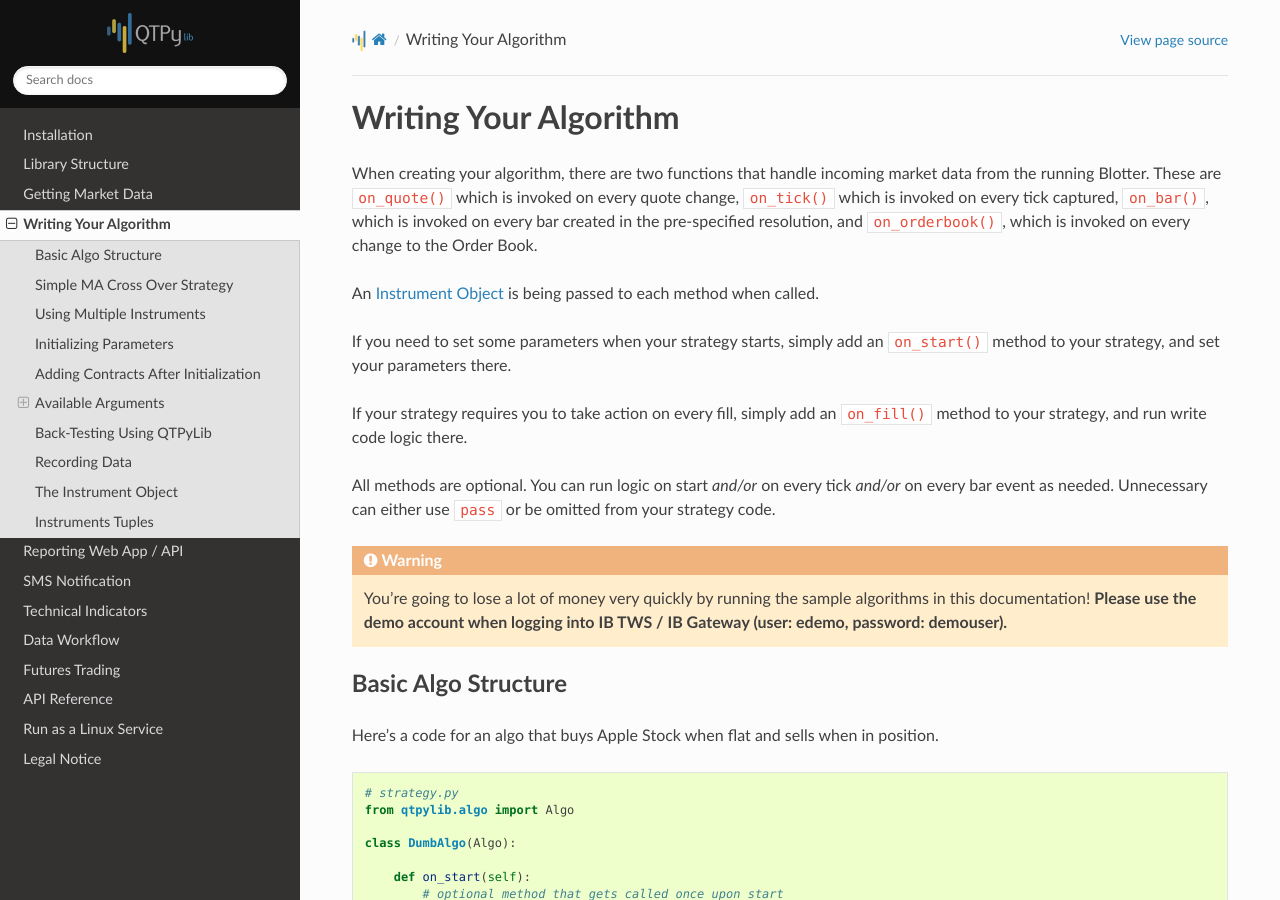
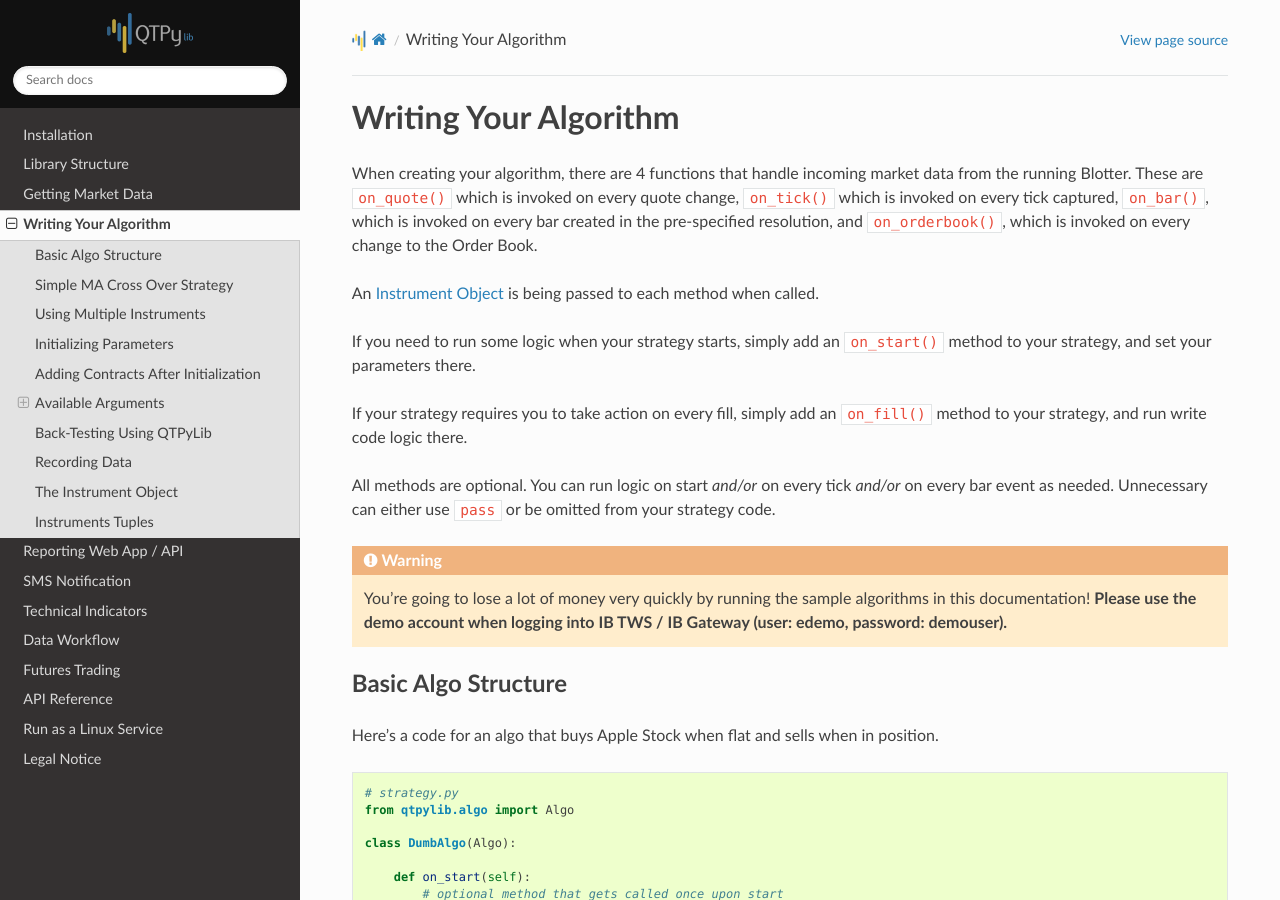
Before and after one commit to ranaroussi/qtpylib, a Sphinx documentation site: the page built from docs/source/algo.rst, in a window 1280 px wide and 900 px high. Built offline with Sphinx 7.4.7 and the Read the Docs theme 2.0.0, drawn with Linux system fonts in a browser that asks for light colours; some of the changed text lies outside the part shown.

Commit message:
fixed some typos

```diff
--- a/docs/source/algo.rst
+++ b/docs/source/algo.rst
@@ -1,7 +1,7 @@
 Writing Your Algorithm
 ======================
 
-When creating your algorithm, there are two functions that handle
+When creating your algorithm, there are 4 functions that handle
 incoming market data from the running Blotter. These are
 ``on_quote()`` which is invoked on every quote change,
 ``on_tick()`` which is invoked on every tick captured,
@@ -10,7 +10,7 @@
 
 An `Instrument Object <./api_instrument.html>`_ is being passed to each method when called.
 
-If you need to set some parameters when your strategy starts,
+If you need to run some logic when your strategy starts,
 simply add an ``on_start()`` method to your strategy, and set
 your parameters there.
 
--- a/docs/source/blotter.rst
+++ b/docs/source/blotter.rst
@@ -108,7 +108,7 @@
 Available Arguments
 ~~~~~~~~~~~~~~~~~~~
 
-Below are all the parameters that can either be set via the ``Blotter()`` initilizer
+Below are all the parameters that can either be set via the ``Blotter()`` initializer
 or via CLI:
 
 - ``--symbols`` CSV database of IB contracts for market data fetching (default: ``./symbols.csv``)
@@ -124,7 +124,6 @@
 - ``--dbpass`` MySQL server password (default: ``None``)
 - ``--dbskip`` [flag] Skip MySQL logging of market data (default: ``False``)
 - ``--orderbook`` [flag] Tells the blotter to fetch and stream order book data (default: ``False``)
-- ``--dbpass`` MySQL server password (default: ``None``)
 - ``--max_threads`` Maximum number of threads to use (default is 1)
 
 .. note::
```
Also changed, not shown: other parts of docs/source/algo.rst (+4 -4 lines).
